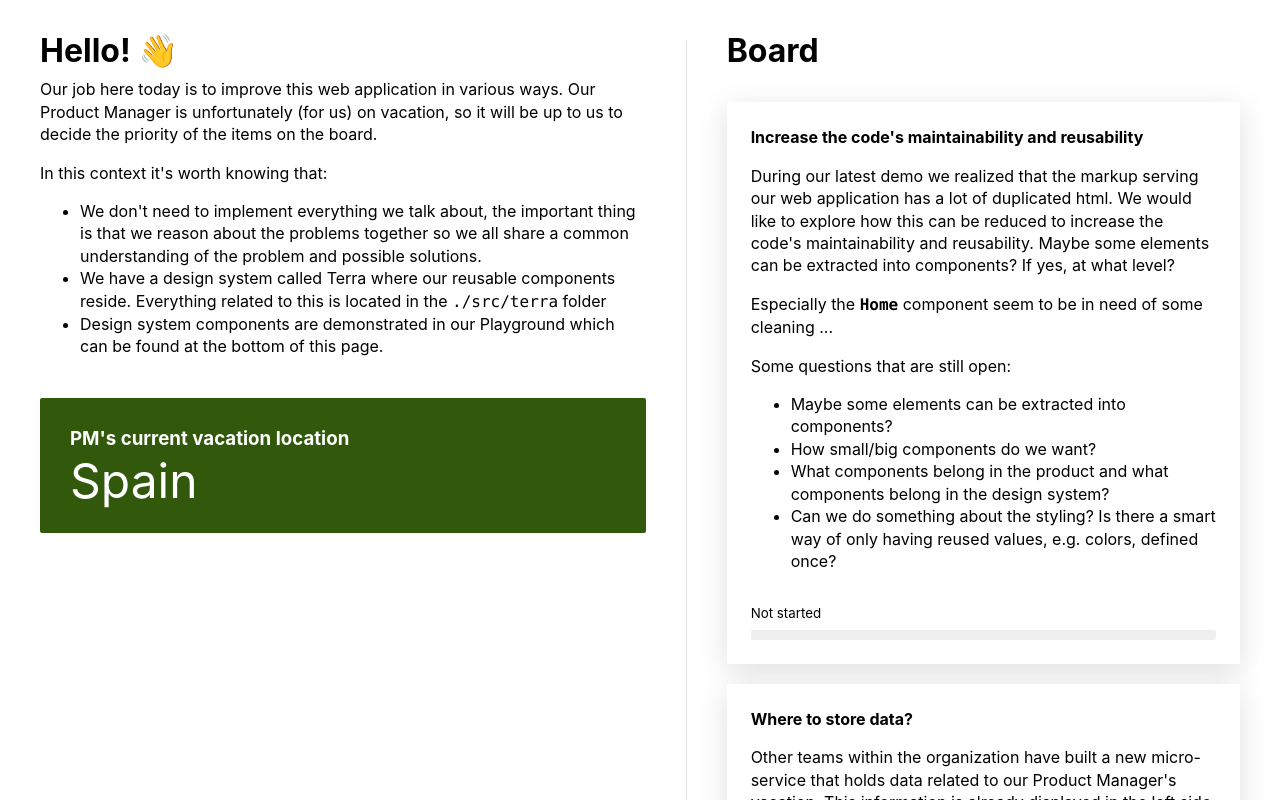
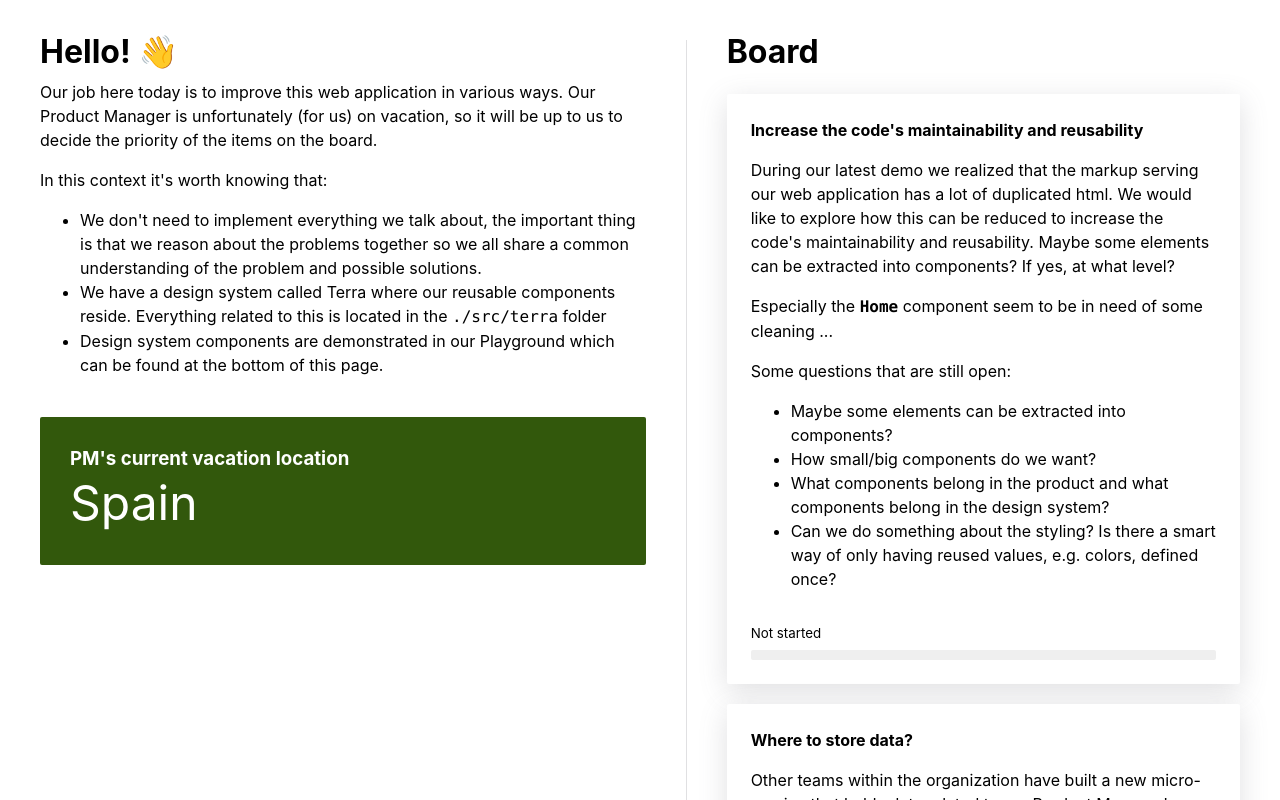
Before and after one commit to greenbyte-old/geckos-recruitment, a React (Create React App) app: page / in a window 1280 px wide. Shown: the top 800 px of the page. Built offline with nearby package versions, Linux system fonts and the light colour scheme.

Commit message:
Simplify styling

```diff
--- a/src/App.css
+++ b/src/App.css
@@ -9,7 +9,7 @@ body {
     sans-serif;
   -webkit-font-smoothing: antialiased;
   -moz-osx-font-smoothing: grayscale;
-  line-height: 140%;
+  line-height: 1.5em;
 }
 
 code {
@@ -48,6 +48,8 @@ h1 {
   display: grid;
   grid-template-columns: repeat(auto-fit, minmax(350px, 1fr));
   margin: 0 auto;
+  margin: 30px auto;
+  gap: 20px;
 }
 
 .ingress {
@@ -63,12 +65,6 @@ h1 {
 .team-mission {
   font-style: italic;
   font-weight: bold;
-}
-
-.task-cards {
-  display: grid;
-  gap: 20px;
-  margin: 40px auto;
 }
 
 .task-card {
@@ -113,12 +109,12 @@ h1 {
 .vacation-location {
   background: var(--geckos-green);
   color: white;
-  padding: 30px 30px 40px 30px;
+  padding: 30px;
   border-radius: 2px;
   margin-top: 40px;
 }
 
 .vacation-location-name {
   font-size: 3em;
-  padding-top: 20px;
+  padding: 20px 0px;
 }
```
